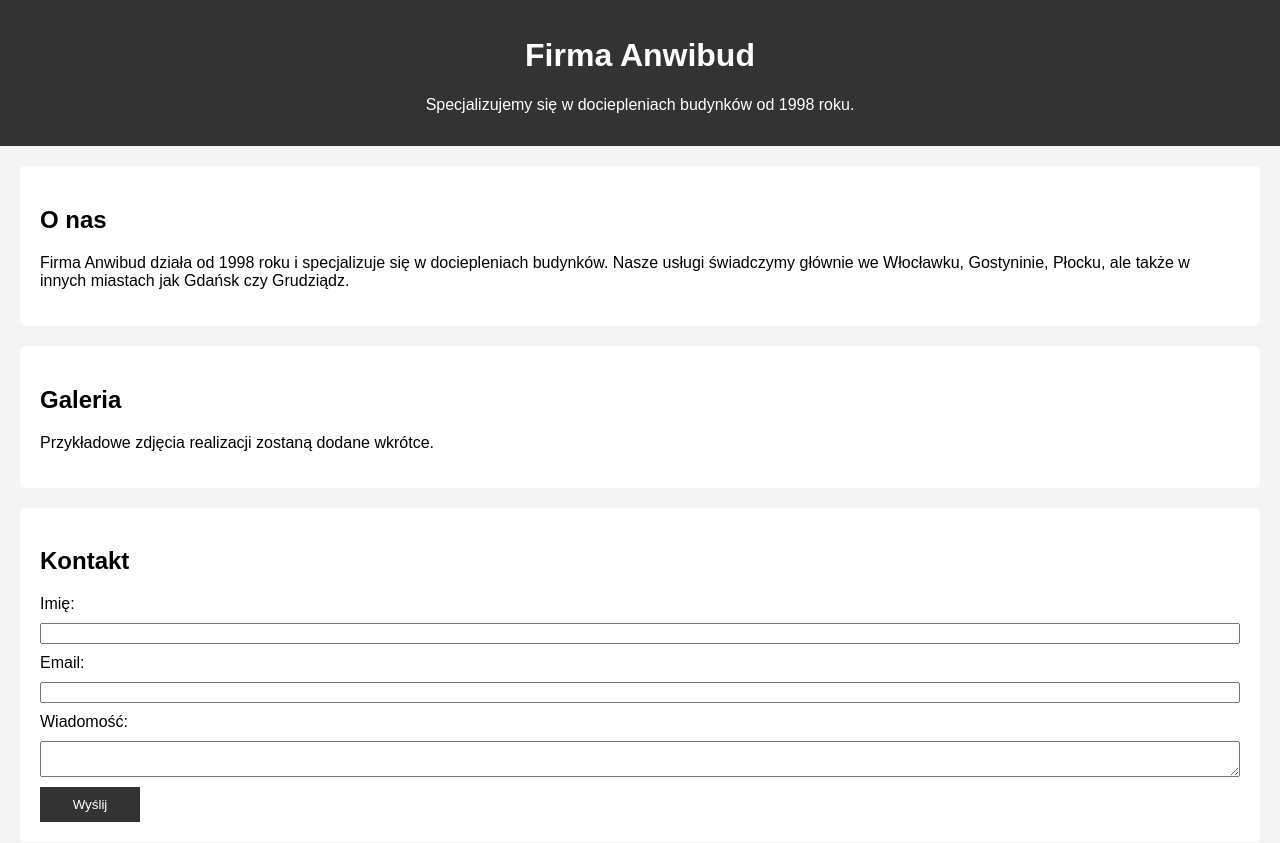
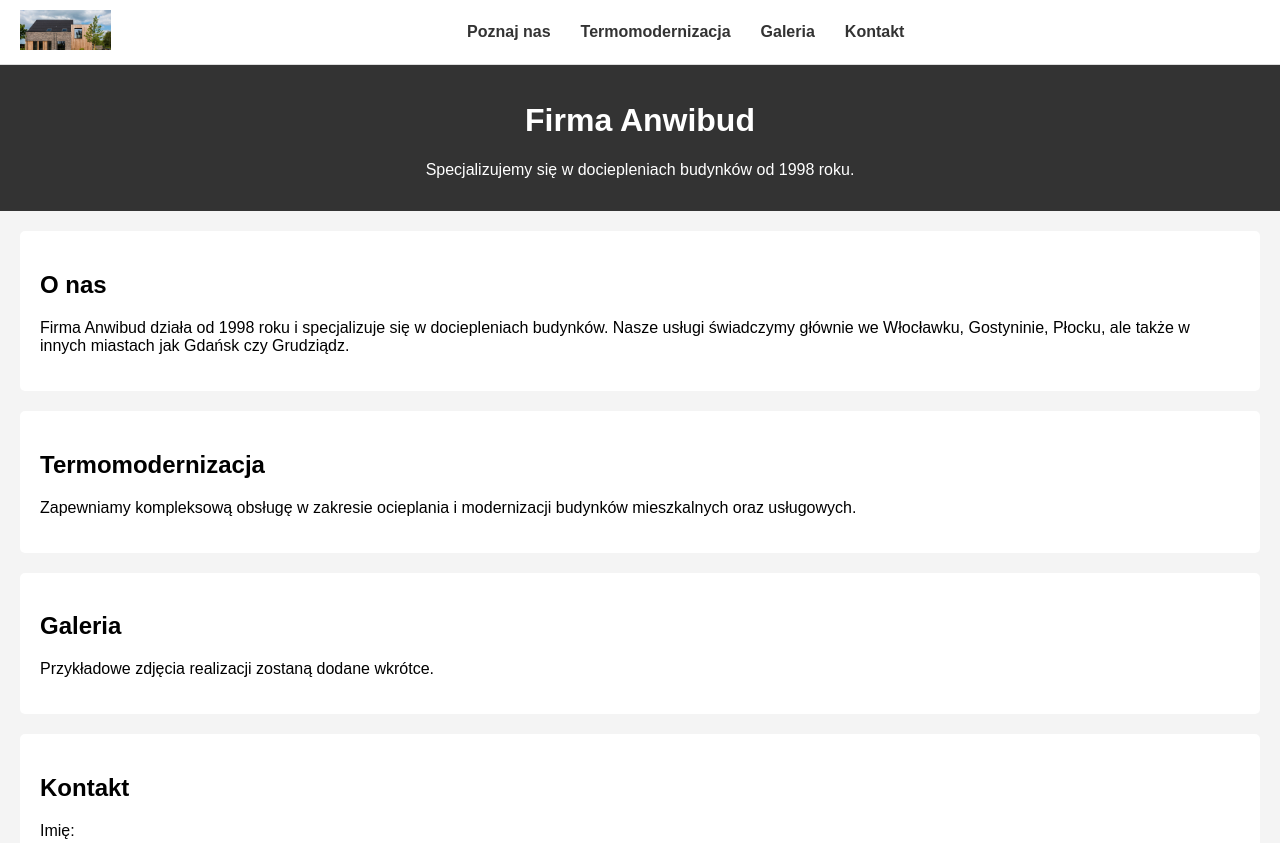
Before and after one commit to prawienocski/Anwi, a plain HTML site: page index.html in a window 1280 px wide. Shown: the top 843 px of the page. Drawn offline with Linux system fonts and the light colour scheme.

Commit message:
Add single navigation bar layout

```diff
--- a/index.html
+++ b/index.html
@@ -8,6 +8,17 @@
     <link rel="stylesheet" href="style.css">
 </head>
 <body>
+    <nav class="navbar">
+        <div class="logo">
+            <img src="Elewacje1.jpg" alt="Logo Anwibud">
+        </div>
+        <ul class="menu">
+            <li><a href="#about">Poznaj nas</a></li>
+            <li><a href="#termomodernizacja">Termomodernizacja</a></li>
+            <li><a href="#gallery">Galeria</a></li>
+            <li><a href="#contact">Kontakt</a></li>
+        </ul>
+    </nav>
     <header>
         <h1>Firma Anwibud</h1>
         <p>Specjalizujemy się w dociepleniach budynków od 1998 roku.</p>
@@ -15,6 +26,10 @@
     <section id="about">
         <h2>O nas</h2>
         <p>Firma Anwibud działa od 1998 roku i specjalizuje się w dociepleniach budynków. Nasze usługi świadczymy głównie we Włocławku, Gostyninie, Płocku, ale także w innych miastach jak Gdańsk czy Grudziądz.</p>
+    </section>
+    <section id="termomodernizacja">
+        <h2>Termomodernizacja</h2>
+        <p>Zapewniamy kompleksową obsługę w zakresie ocieplania i modernizacji budynków mieszkalnych oraz usługowych.</p>
     </section>
     <section id="gallery">
         <h2>Galeria</h2>
--- a/style.css
+++ b/style.css
@@ -4,6 +4,36 @@ body {
     margin: 0;
     padding: 0;
     background-color: #f4f4f4;
+}
+
+/* Navigation bar */
+.navbar {
+    display: flex;
+    align-items: center;
+    background-color: #fff;
+    padding: 10px 20px;
+    border-bottom: 1px solid #ddd;
+}
+
+.navbar .logo img {
+    height: 40px;
+}
+
+.navbar .menu {
+    display: flex;
+    list-style: none;
+    margin: 0 auto;
+    padding: 0;
+}
+
+.navbar .menu li {
+    margin: 0 15px;
+}
+
+.navbar .menu a {
+    text-decoration: none;
+    color: #333;
+    font-weight: bold;
 }
 header, footer {
     background-color: #333;
```
Also changed, not shown: 1 other file.
